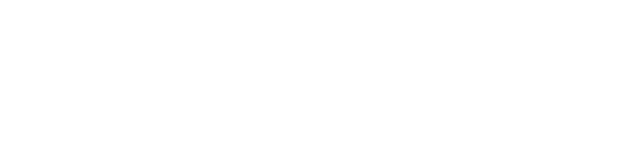
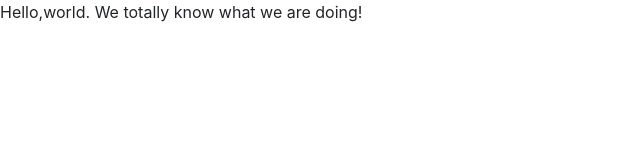
Before and after one commit to ajlaursen/Bikes-And-Brews, a plain HTML site: page index.html in a window 1280 px wide. Shown: the whole page, without its empty margins (0-640 px from the left). Drawn offline with nearby package versions, Linux system fonts and the light colour scheme.

Commit message:
added filler content to test

```diff
--- a/index.html
+++ b/index.html
@@ -10,7 +10,7 @@
     <link rel="stylesheet" href="https://stackpath.bootstrapcdn.com/bootstrap/4.3.1/css/bootstrap.min.css" integrity="sha384-ggOyR0iXCbMQv3Xipma34MD+dH/1fQ784/j6cY/iJTQUOhcWr7x9JvoRxT2MZw1T" crossorigin="anonymous">
   </head>
   <body>
-
+      Hello,world. We totally know what we are doing!
     <!-- Optional JavaScript -->
     <!-- jQuery first, then Popper.js, then Bootstrap JS -->
     <script src="https://code.jquery.com/jquery-3.3.1.slim.min.js" integrity="sha384-q8i/X+965DzO0rT7abK41JStQIAqVgRVzpbzo5smXKp4YfRvH+8abtTE1Pi6jizo" crossorigin="anonymous"></script>
```
Also changed, not shown: 1 other file.
